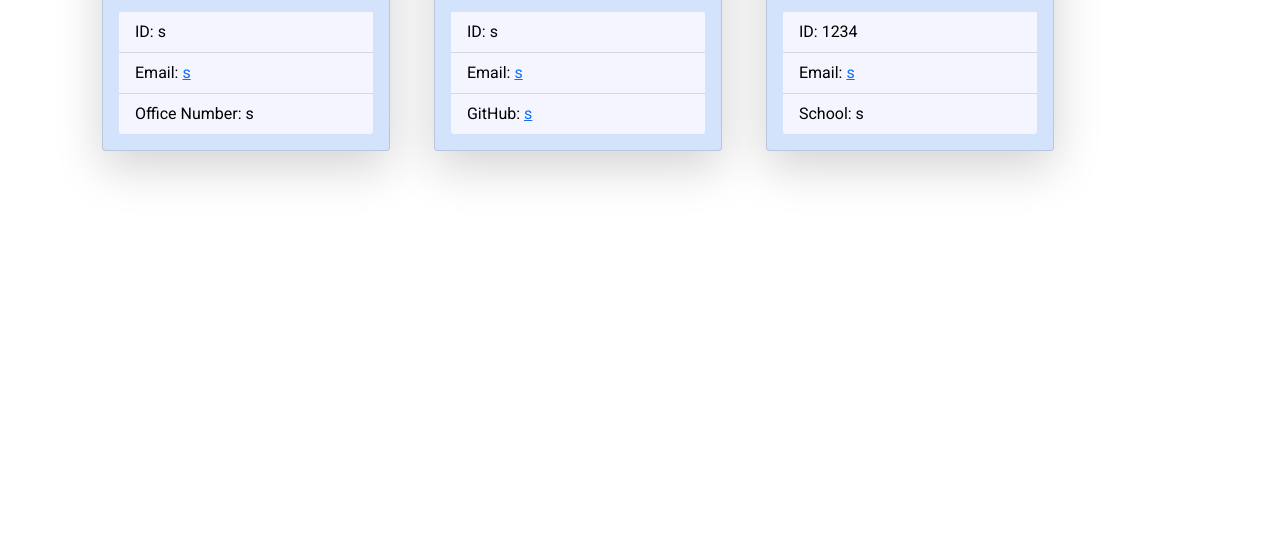
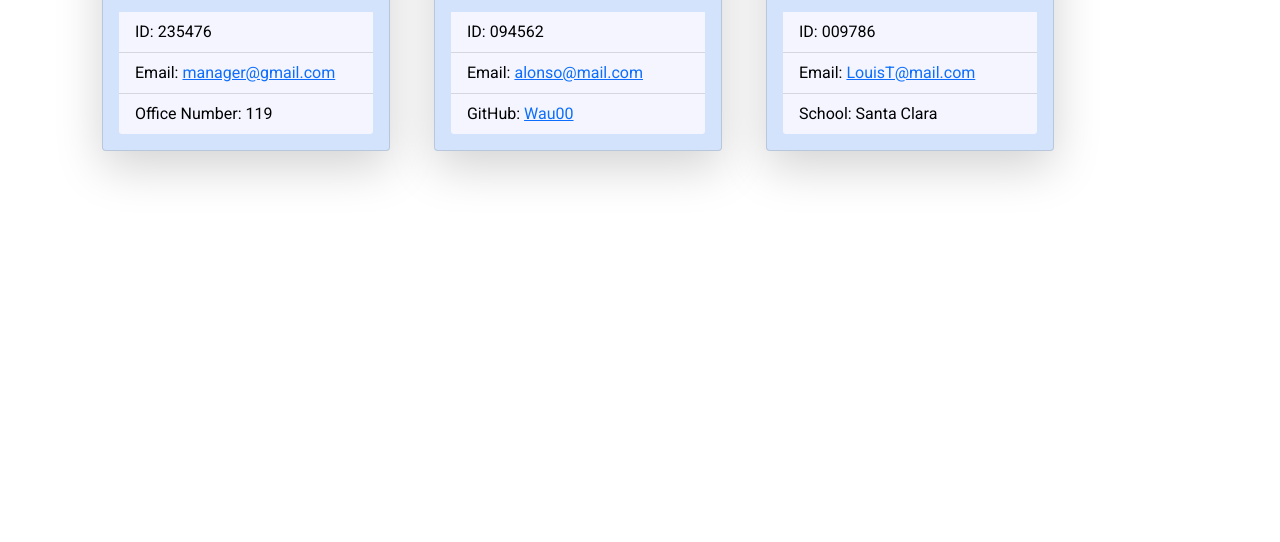
Before and after one commit to Wau00/Team-Profile-Generator-HW-10, a website: page Develop/dist/index.html in a window 1280 px wide. Shown: the part 258-800 px from the top of the page. Drawn offline with nearby package versions, Linux system fonts and the light colour scheme.

Commit message:
Creating README.md

```diff
--- a/Develop/dist/index.html
+++ b/Develop/dist/index.html
@@ -24,42 +24,42 @@
 
         <div class="card shadow-lg p-3 mb-5 rounded" style="width: 18rem;">
                 <div class="card-header">
-                    s <br />
+                    Walter <br />
                     &#128084; Manager
                 </div>
                 <ul class="list-group list-group-flush">
-                    <li class="list-group-item">ID: s</li>
+                    <li class="list-group-item">ID: 235476</li>
                     <li class="list-group-item">Email: <span id="email"><a
-                                href="mailto:s">s</a></span></li>
-                    <li class="list-group-item"> Office Number: s</li>
+                                href="mailto:manager@gmail.com">manager@gmail.com</a></span></li>
+                    <li class="list-group-item"> Office Number: 119</li>
                 </ul>
             </div>
 
 
         <div class="card shadow-lg p-3 mb-5 rounded" style="width: 18rem;">
                 <div class="card-header">
-                    s<br />
+                    Alonso<br />
                     &#128187; Engineer
                 </div>
                 <ul class="list-group list-group-flush">
-                    <li class="list-group-item">ID: s</li>
+                    <li class="list-group-item">ID: 094562</li>
                     <li class="list-group-item">Email: <span id="email"><a
-                                href="mailto:s">s</a></span></li>
+                                href="mailto:alonso@mail.com">alonso@mail.com</a></span></li>
                     <li class="list-group-item"> GitHub: <span id="github"><a target="_blank"
-                                href="https://github.com/s">s</a></span></li>
+                                href="https://github.com/Wau00">Wau00</a></span></li>
                 </ul>
             </div>
 
         <div class="card shadow-lg p-3 mb-5 rounded" style="width: 18rem;">
                 <div class="card-header">
-                    s<br />
+                    Louis<br />
                     &#127891; Intern
                 </div>
                 <ul class="list-group list-group-flush">
-                    <li class="list-group-item">ID: 1234</li>
+                    <li class="list-group-item">ID: 009786</li>
                     <li class="list-group-item">Email: <span id="email"><a
-                                href="mailto:s">s</a></span></li>
-                    <li class="list-group-item"> School: s</li>
+                                href="mailto:LouisT@mail.com">LouisT@mail.com</a></span></li>
+                    <li class="list-group-item"> School: Santa Clara</li>
                 </ul>
             </div>
 
```
Also changed, not shown: README.md, 1 other file.
